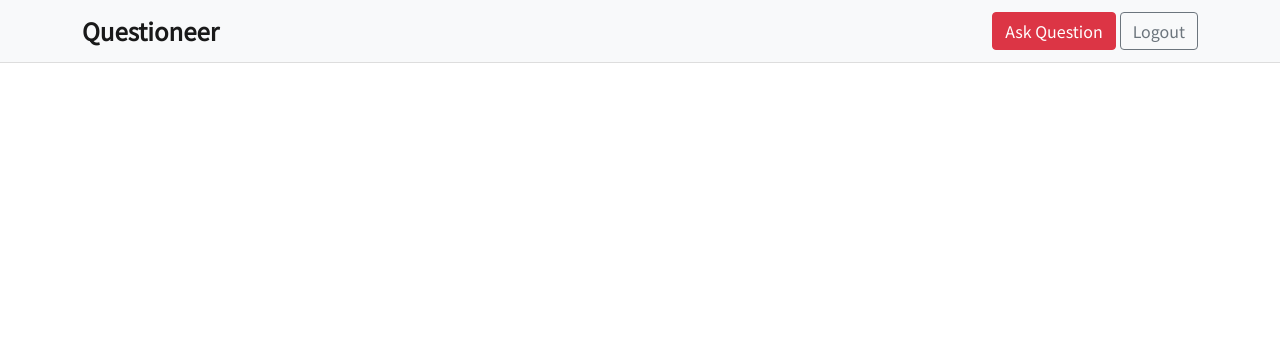
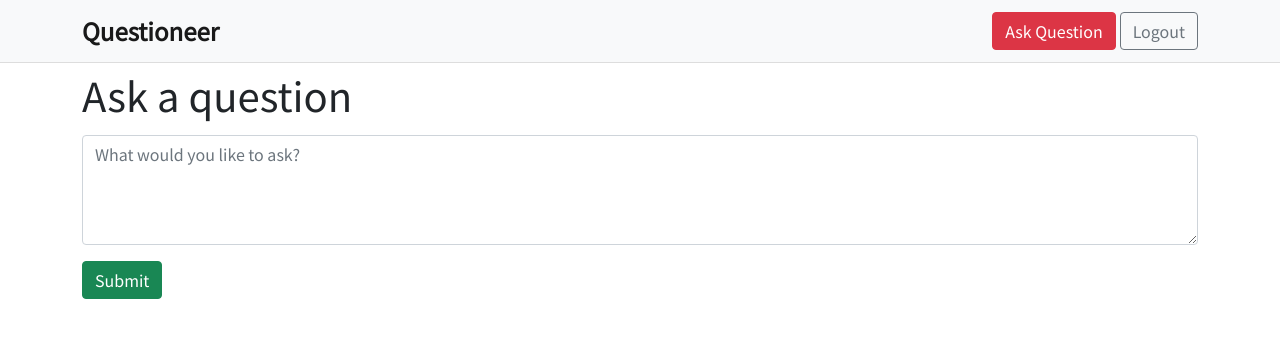
Before and after one commit to markdentoom/Questioneer, a Vue app in the folder questioneer/frontend/: page /ask in a window 1280 px wide. Shown: the top 338 px of the page. Built offline with nearby package versions, Linux system fonts and the light colour scheme.

Commit message:
create question

```diff
--- a/questioneer/frontend/src/router/index.js
+++ b/questioneer/frontend/src/router/index.js
@@ -8,10 +8,9 @@ const routes = [
     component: Home,
   },
   {
-    // TODO make this point to the right place
-    path: "/",
+    path: "/ask/",
     name: "question-editor",
-    component: Home,
+    component: () => import("../views/QuestionEditor.vue"),
   },
   {
     path: "/question/:slug",
--- a/questioneer/frontend/src/views/Question.vue
+++ b/questioneer/frontend/src/views/Question.vue
@@ -9,7 +9,7 @@
       <p>{{ question.created_at }}</p>
 
       <div v-if="userHasAnswered">
-        <p class="answer-added">You have already given an answer</p>
+        <p class="answer-added">You have already answered this question</p>
       </div>
       <div v-else-if="showForm">
         <form @submit.prevent="onSubmit">
--- /dev/null
+++ b/questioneer/frontend/src/views/QuestionEditor.vue
@@ -0,0 +1,60 @@
+<template>
+  <div class="container my-2">
+    <h1 class="mb-3">Ask a question</h1>
+    <form @submit.prevent="onSubmit">
+      <textarea
+        v-model="questionBody"
+        class="form-control"
+        rows="4"
+        placeholder="What would you like to ask?"
+      />
+      <button type="submit" class="btn btn-success mt-3">Submit</button>
+    </form>
+    <p v-if="error" class="muted mt-2">{{ error }}</p>
+  </div>
+</template>
+
+
+<script>
+import { axios } from "@/common/api.service.js";
+
+export default {
+  name: "QuestionEditor",
+  data() {
+    return {
+      questionBody: null,
+      error: null,
+    };
+  },
+  methods: {
+    async performNetworkRequest() {
+      let endpoint = "/api/v1/questions/";
+      let method = "POST";
+      try {
+        const response = await axios({
+          method: method,
+          url: endpoint,
+          data: { content: this.questionBody },
+        });
+        this.$router.push({
+          name: "question",
+          params: { slug: response.data.slug },
+        });
+      } catch (e) {
+        this.error = e.response.statusText;
+      }
+    },
+    onSubmit() {
+      if (!this.questionBody) {
+        this.error = "Please fill out an answer";
+        return;
+      } else if (this.questionBody.length > 240) {
+        this.error = "Ensure this field has no more than 240 characters";
+      } else {
+        console.log("YEEEEEEE");
+        this.performNetworkRequest();
+      }
+    },
+  },
+};
+</script>
```
Also changed, not shown: 2 other files (tests, documents, lock files or other folders).
